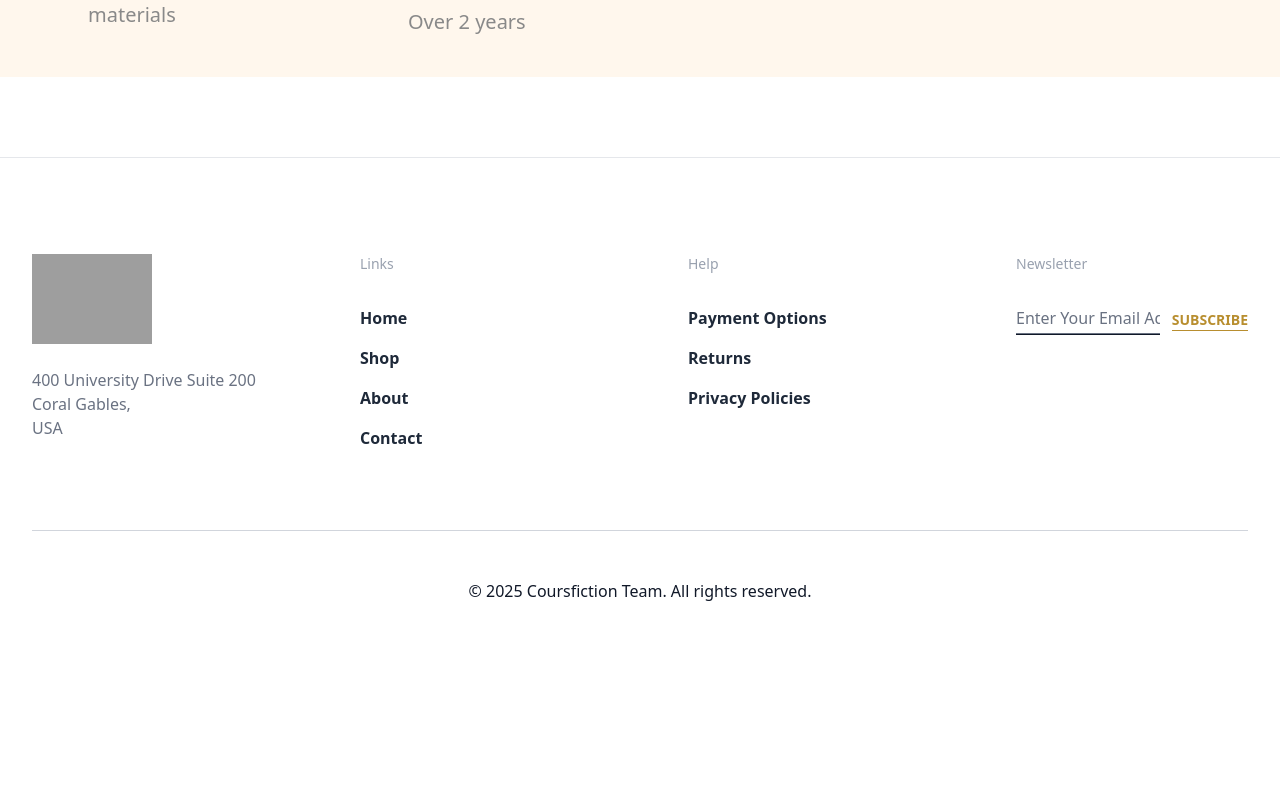
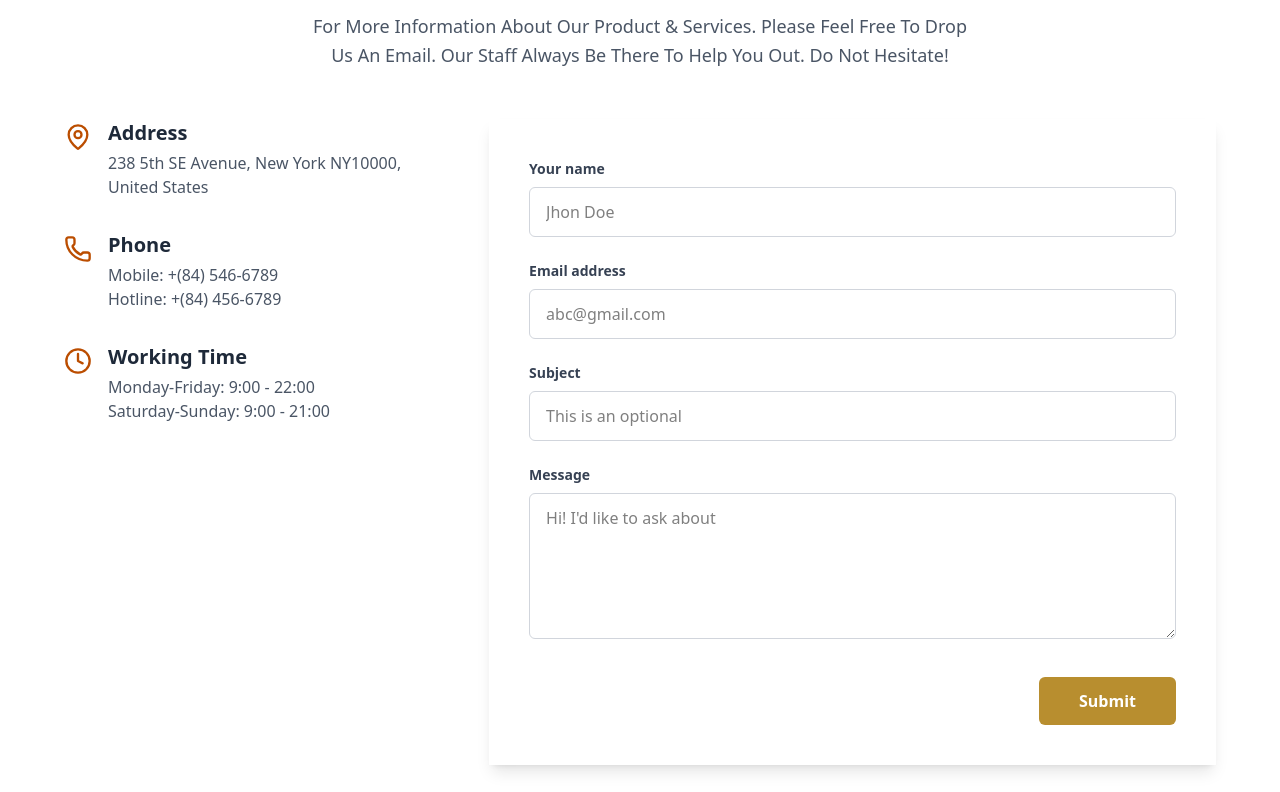
Before and after one commit to aayasIbrahim/Furniro, a Next.js app: page /contact in a window 1280 px wide. Shown: the part 488-1280 px from the top of the page. Before the commit the page ends 1139 px from the top, so only its background shows below. Built offline with nearby package versions, Linux system fonts and the light colour scheme; grey boxes are pictures that could not be loaded.

Commit message:
contractsection implement and contract page complete

```diff
--- a/src/app/contact/page.tsx
+++ b/src/app/contact/page.tsx
@@ -1,11 +1,13 @@
 import React from 'react'
 import BannerSection from '@/components/BannerSection'
 import FeaturesSection from '@/components/FeaturesSection';
+import ContactSection from '@/components/contact/ContactSection';
 
 function Contactpage() {
   return (
     <>
     <BannerSection/>
+    <ContactSection/>
     <FeaturesSection/>
     </>
   )
--- a/src/components/BannerSection.tsx
+++ b/src/components/BannerSection.tsx
@@ -3,12 +3,10 @@ import React from "react";
 import Image from "next/image";
 import Link from "next/link";
 import { usePathname } from "next/navigation";
-
 type BannerSectionProps = {
   title?: string;
   backgroundImage?: string;
 };
-
 const BannerSection: React.FC<BannerSectionProps> = ({
   title = "Shop",
   backgroundImage = "/banner.png",
@@ -21,9 +19,7 @@ const BannerSection: React.FC<BannerSectionProps> = ({
     "/about": "About",
     "/contact": "Contact",
   };
-
   const currentPageName = pathToName[pathname] || title;
-
   return (
     <div className="relative w-full h-[316px] flex flex-col justify-center items-center px-4 sm:px-6 md:px-8 overflow-hidden">
       {/* Background Image */}
@@ -60,5 +56,4 @@ const BannerSection: React.FC<BannerSectionProps> = ({
     </div>
   );
 };
-
 export default BannerSection;
--- a/src/components/Footer.tsx
+++ b/src/components/Footer.tsx
@@ -96,10 +96,8 @@ const Footer: React.FC = () => {
             </form>
           </div>
         </div>
-
         {/* Separator */}
         <div className="border-t border-gray-300 my-8"></div>
-
         {/* Bottom Section */}
         <div className="pt-4 text-center">
           <p className="text-base text-gray-900">
--- /dev/null
+++ b/src/components/contact/ContactSection.tsx
@@ -0,0 +1,154 @@
+"use client";
+import React, { useState, ChangeEvent, FormEvent } from "react";
+import { MapPin, Phone, Clock } from "lucide-react";
+
+const ContactSection = () => {
+  const [formData, setFormData] = useState({
+    name: "",
+    email: "",
+    subject: "",
+    message: "",
+  });
+
+  // Handle input/textarea change
+  const handleChange = (e: ChangeEvent<HTMLInputElement | HTMLTextAreaElement>) => {
+    const { name, value } = e.target;
+    setFormData((prevData) => ({
+      ...prevData,
+      [name]: value,
+    }));
+  };
+
+  // Handle form submission
+  const handleSubmit = (e: FormEvent<HTMLFormElement>) => {
+    e.preventDefault();
+    console.log("Form submitted:", formData);
+    alert("Thank you for your message!");
+    setFormData({
+      name: "",
+      email: "",
+      subject: "",
+      message: "",
+    });
+  };
+
+  return (
+    <section className="py-16 px-4 md:px-8 bg-white font-sans">
+      <div className="max-w-6xl mx-auto">
+        {/* Header Section */}
+        <div className="text-center mb-12">
+          <h2 className="font-poppins font-semibold text-[36px] leading-[100%] tracking-[0%]">
+            Get In Touch With Us
+          </h2>
+          <p className="text-lg text-gray-600 max-w-2xl mx-auto leading-relaxed mt-5">
+            For More Information About Our Product & Services. Please Feel Free To Drop Us An Email.
+            Our Staff Always Be There To Help You Out. Do Not Hesitate!
+          </p>
+        </div>
+
+        {/* Content Section */}
+        <div className="flex flex-col lg:flex-row gap-10 lg:gap-16 items-start mt-5">
+          {/* Contact Info Column */}
+          <div className="w-full lg:w-1/3 flex flex-col gap-8">
+            <div className="flex items-start gap-4">
+              <MapPin className="text-amber-700 w-7 h-7 flex-shrink-0 mt-1" />
+              <div>
+                <h3 className="text-xl font-bold text-gray-800 mb-1">Address</h3>
+                <p className="text-gray-600 text-base">238 5th SE Avenue, New York NY10000, United States</p>
+              </div>
+            </div>
+
+            <div className="flex items-start gap-4">
+              <Phone className="text-amber-700 w-7 h-7 flex-shrink-0 mt-1" />
+              <div>
+                <h3 className="text-xl font-bold text-gray-800 mb-1">Phone</h3>
+                <p className="text-gray-600 text-base">Mobile: +(84) 546-6789</p>
+                <p className="text-gray-600 text-base">Hotline: +(84) 456-6789</p>
+              </div>
+            </div>
+
+            <div className="flex items-start gap-4">
+              <Clock className="text-amber-700 w-7 h-7 flex-shrink-0 mt-1" />
+              <div>
+                <h3 className="text-xl font-bold text-gray-800 mb-1">Working Time</h3>
+                <p className="text-gray-600 text-base">Monday-Friday: 9:00 - 22:00</p>
+                <p className="text-gray-600 text-base">Saturday-Sunday: 9:00 - 21:00</p>
+              </div>
+            </div>
+          </div>
+
+          {/* Contact Form Column */}
+          <div className="w-full lg:w-2/3 bg-white p-8 md:p-10 shadow-lg ">
+            <form onSubmit={handleSubmit}>
+              <div className="mb-6">
+                <label htmlFor="name" className="block text-gray-700 font-semibold mb-2 text-sm">Your name</label>
+                <input
+                  type="text"
+                  id="name"
+                  name="name"
+                  value={formData.name}
+                  onChange={handleChange}
+                  placeholder="Jhon Doe"
+                  className="w-full px-4 py-3 border border-gray-300 rounded-md focus:outline-none focus:ring-2 focus:ring-amber-500 focus:border-transparent transition duration-200"
+                  required
+                />
+              </div>
+
+              <div className="mb-6">
+                <label htmlFor="email" className="block text-gray-700 font-semibold mb-2 text-sm">Email address</label>
+                <input
+                  type="email"
+                  id="email"
+                  name="email"
+                  value={formData.email}
+                  onChange={handleChange}
+                  placeholder="abc@gmail.com"
+                  className="w-full px-4 py-3 border border-gray-300 rounded-md focus:outline-none focus:ring-2 focus:ring-amber-500 focus:border-transparent transition duration-200"
+                  required
+                />
+              </div>
+
+              <div className="mb-6">
+                <label htmlFor="subject" className="block text-gray-700 font-semibold mb-2 text-sm">Subject</label>
+                <input
+                  type="text"
+                  id="subject"
+                  name="subject"
+                  value={formData.subject}
+                  onChange={handleChange}
+                  placeholder="This is an optional"
+                  className="w-full px-4 py-3 border border-gray-300 rounded-md focus:outline-none focus:ring-2 focus:ring-amber-500 focus:border-transparent transition duration-200"
+                />
+              </div>
+
+              <div className="mb-8">
+                <label htmlFor="message" className="block text-gray-700 font-semibold mb-2 text-sm">Message</label>
+                <textarea
+                  id="message"
+                  name="message"
+                  value={formData.message}
+                  onChange={handleChange}
+                  placeholder="Hi! I'd like to ask about"
+                  rows={5}
+                  className="w-full px-4 py-3 border border-gray-300 rounded-md focus:outline-none focus:ring-2 focus:ring-amber-500 focus:border-transparent transition duration-200 resize-y"
+                  required
+                />
+              </div>
+
+              <div className="text-right">
+                <button
+                  type="submit"
+                  className="bg-[#B88E2F] hover:bg-amber-800 text-white font-bold py-3 px-10 rounded-md transition duration-300 ease-in-out focus:outline-none focus:ring-2 focus:ring-amber-500 focus:ring-offset-2"
+                >
+                  Submit
+                </button>
+              </div>
+            </form>
+          </div>
+        </div>
+      </div>
+    </section>
+  );
+};
+
+export default ContactSection;
```
